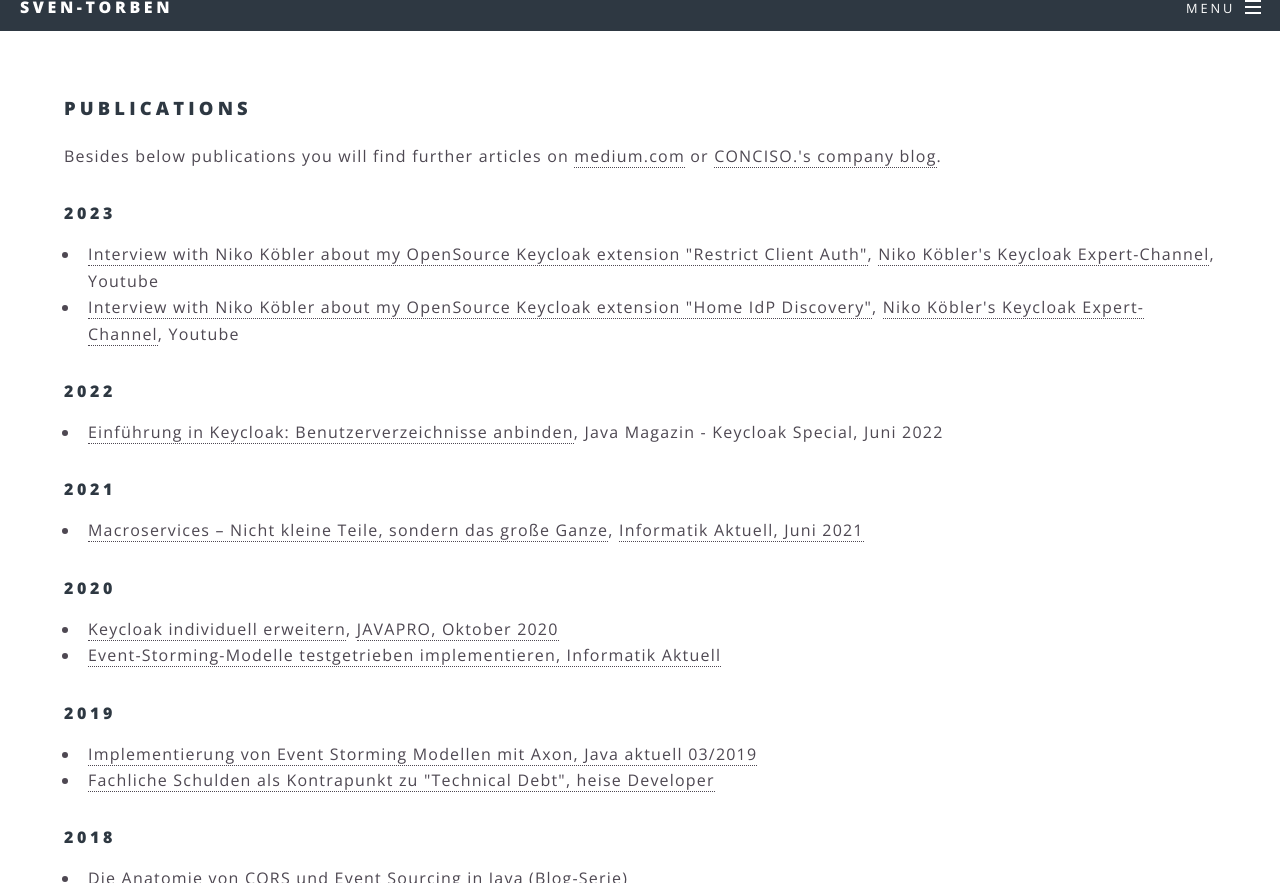
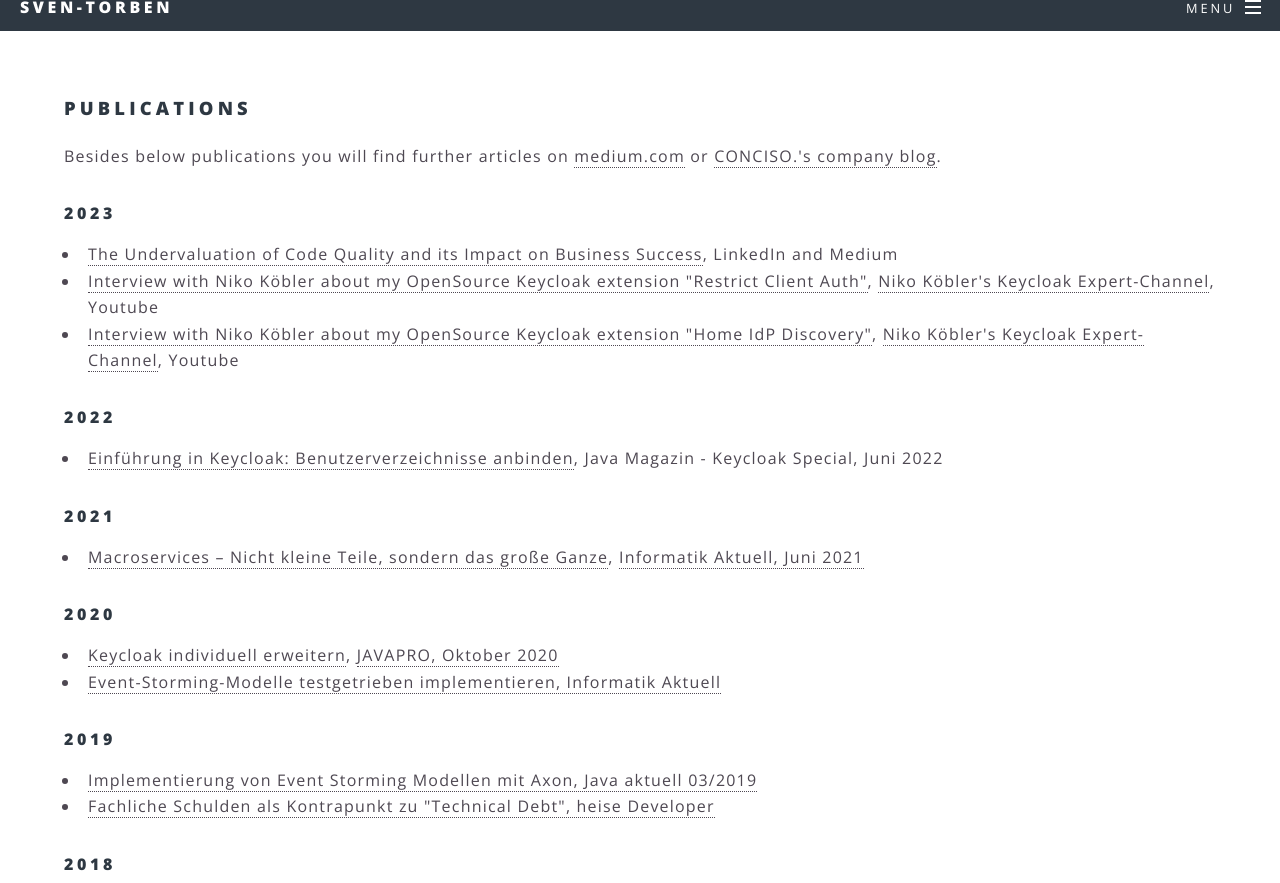
Before and after one commit to sventorben/sventorben.de, a Jekyll site: the page built from publications.html, in a window 1280 px wide and 900 px high, scrolled down 380 px, cut to the strip 17-900 px from the top of the window. Built offline with Jekyll 4.4.1, drawn with Linux system fonts in a browser that asks for light colours.

Commit message:
Update publications.html

```diff
--- a/publications.html
+++ b/publications.html
@@ -8,6 +8,7 @@ subtitle: Excerpt of my publications in (online) magazines
 
         <h4>2023</h4>
 	<ul>
+		<li><a href="https://sventorben.medium.com/the-undervaluation-of-code-quality-and-its-impact-on-business-success-cc3bcaaa42b8" target="_blank">The Undervaluation of Code Quality and its Impact on Business Success</a>, LinkedIn and Medium</li>
 		<li><a href="https://www.youtube.com/watch?v=eQjOCrcit24" target="_blank">Interview with Niko Köbler about my OpenSource Keycloak extension "Restrict Client Auth"</a>, <a href="https://www.youtube.com/@dasniko" target="_blank">Niko Köbler's Keycloak Expert-Channel</a>, Youtube</li>
 		<li><a href="https://www.youtube.com/watch?v=4jSBqens2yA" target="_blank">Interview with Niko Köbler about my OpenSource Keycloak extension "Home IdP Discovery"</a>, <a href="https://www.youtube.com/@dasniko" target="_blank">Niko Köbler's Keycloak Expert-Channel</a>, Youtube</li>
 	</ul>
```
